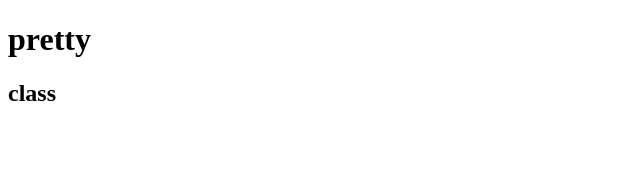
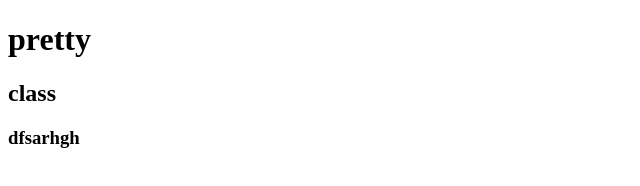
Before and after one commit to Kori4kaD/try_GH, a plain HTML site: page app.html in a window 1280 px wide. Shown: the whole page, without its empty margins (0-640 px from the left). Drawn offline with Linux system fonts and the light colour scheme.

Commit message:
Update app.html

```diff
--- a/app.html
+++ b/app.html
@@ -9,5 +9,6 @@
 <body>
     <h1>pretty</h1>
     <h2>class</h2>
+    <h3>dfsarhgh<h3>
 </body>
 </html>
```
